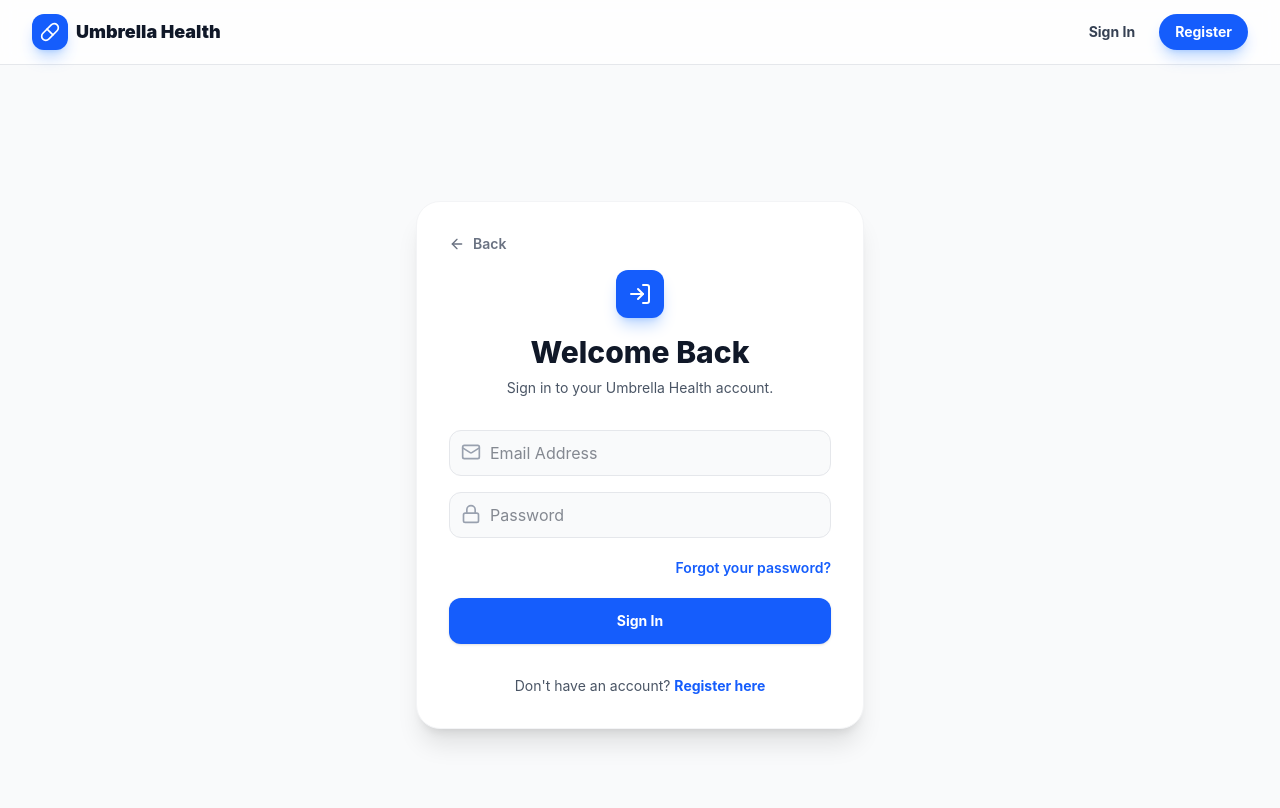
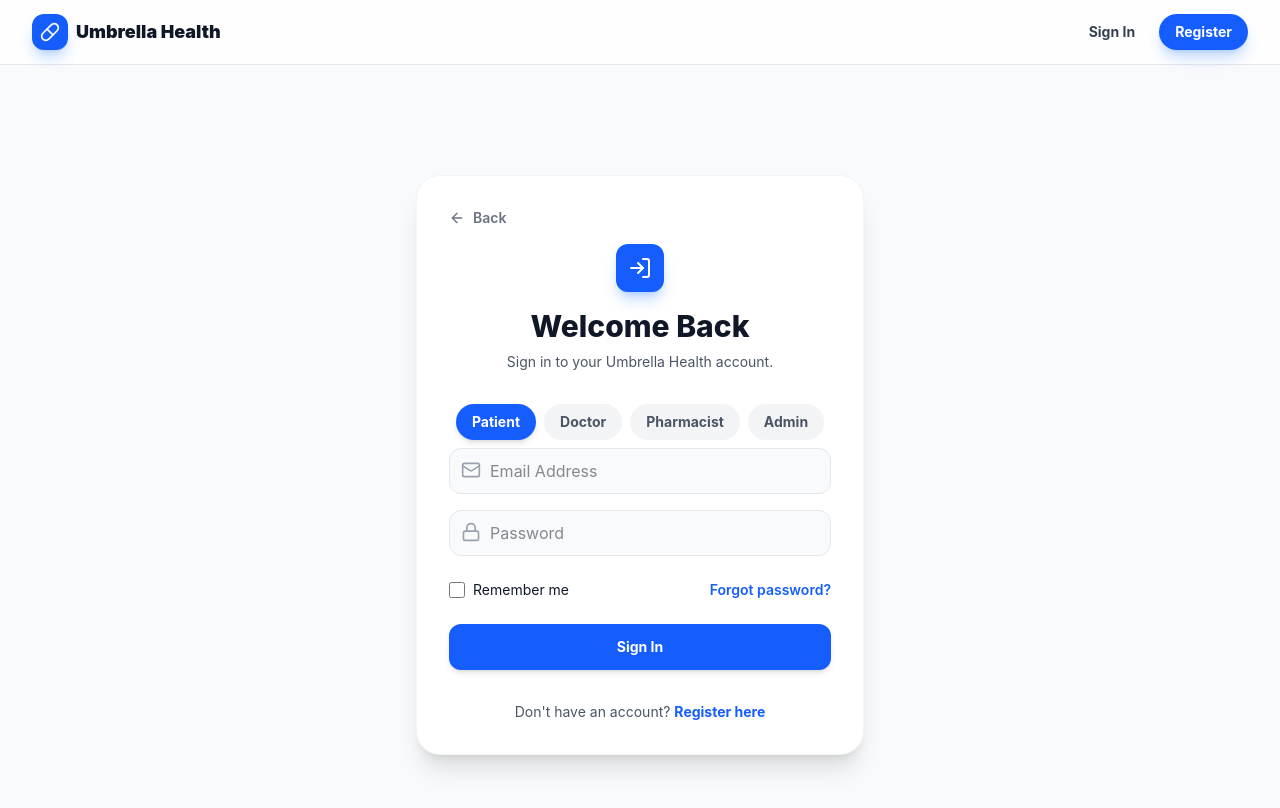
Before and after one commit to Dilanka-Bandara/Umbrella-healthcare, a React app in the folder frontend/: page /login in a window 1280 px wide. Shown: the top 808 px of the page. Built offline with nearby package versions, Linux system fonts and the light colour scheme; no server answers; the HTML template or start-up script is replaced by a standard one.

Commit message:
new login page

```diff
--- a/frontend/src/pages/Login.jsx
+++ b/frontend/src/pages/Login.jsx
@@ -10,10 +10,11 @@ const Login = () => {
   const [isLoading, setIsLoading] = useState(false);
   const [error, setError] = useState('');
 
-  // Form State
+  // 🚨 UPGRADE: Added 'role' to the form state, defaulting to 'patient'
   const [formData, setFormData] = useState({
     email: '',
     password: '',
+    role: 'patient',
   });
 
   const handleInputChange = (e) => {
@@ -26,45 +27,52 @@ const Login = () => {
     setError('');
 
     try {
-      // 1. Send credentials to the backend
+      // 🚨 UPGRADE: Now sending the selected role to the backend!
       const response = await axios.post('http://localhost:5000/api/users/login', {
         email: formData.email,
         password: formData.password,
+        role: formData.role,
       });
 
-      // 2. Success! Extract the digital keys (JWT Token and User Details)
       const { token, user } = response.data;
 
-    // 3. Save the keys in the browser's permanent memory (Local Storage)
       localStorage.setItem('token', token);
       localStorage.setItem('user', JSON.stringify(user));
 
-      // 4. Smart Routing.
-      //    If they were sent here from a protected page (e.g. checkout),
-      //    bounce them back there. Otherwise go to their role dashboard.
+      // 🚨 UPGRADE: Added Pharmacist Routing
       if (from) {
         navigate(from, { replace: true });
       } else if (user.role === 'admin') {
         navigate('/admin');
       } else if (user.role === 'doctor') {
         navigate('/doctor-dashboard');
+      } else if (user.role === 'pharmacist') {
+        navigate('/pharmacist-dashboard'); // Routes pharmacist directly to their dashboard!
       } else {
         navigate('/dashboard'); // Patient
       }
 
     } catch (err) {
       console.error(err);
-      // Display the exact error message your backend sends (e.g., "Invalid credentials" or "Pending admin approval")
       setError(err.response?.data?.message || 'Something went wrong during login.');
     } finally {
       setIsLoading(false);
     }
   };
 
+  // The available roles for the UI tabs
+  const roles = [
+    { id: 'patient', label: 'Patient' },
+    { id: 'doctor', label: 'Doctor' },
+    { id: 'pharmacist', label: 'Pharmacist' },
+    { id: 'admin', label: 'Admin' }
+  ];
+
   return (
     <div className="min-h-screen bg-gray-50 dark:bg-gray-950 flex items-center justify-center py-12 px-4 sm:px-6 transition-colors duration-200">
       <div className="max-w-md w-full space-y-8 bg-white dark:bg-gray-900 p-8 rounded-3xl shadow-xl border border-gray-100 dark:border-gray-800 animate-in fade-in slide-in-from-bottom-4">
-        {/* NEW: Universal Back Button */}
+
+        {/* Universal Back Button */}
         <button
           onClick={() => navigate(-1)}
           className="flex items-center gap-2 text-sm font-semibold text-gray-500 hover:text-blue-600 dark:text-gray-400 dark:hover:text-blue-400 transition-colors group absolute top-8 left-8 sm:static sm:mb-4"
@@ -72,6 +80,7 @@ const Login = () => {
           <ArrowLeft className="h-4 w-4 group-hover:-translate-x-1 transition-transform" />
           Back
         </button>
+
         {/* Header */}
         <div className="text-center">
           <div className="mx-auto h-12 w-12 bg-blue-600 rounded-xl flex items-center justify-center mb-4 shadow-lg shadow-blue-500/30">
@@ -89,9 +98,27 @@ const Login = () => {
         )}
 
         {/* Login Form */}
-        <form className="mt-8 space-y-5" onSubmit={handleSubmit}>
+        <form className="mt-8 space-y-6" onSubmit={handleSubmit}>
+
+          {/* 🚨 NEW: Role Selection Tabs */}
+          <div className="flex flex-wrap justify-center gap-2 mb-2">
+            {roles.map((r) => (
+              <button
+                key={r.id}
+                type="button"
+                onClick={() => setFormData({ ...formData, role: r.id })}
+                className={`px-4 py-2 rounded-full text-xs sm:text-sm font-bold transition-all ${
+                  formData.role === r.id
+                    ? 'bg-blue-600 text-white shadow-md'
+                    : 'bg-gray-100 text-gray-600 dark:bg-gray-800 dark:text-gray-400 hover:bg-gray-200 dark:hover:bg-gray-700'
+                }`}
+              >
+                {r.label}
+              </button>
+            ))}
+          </div>
+
           <div className="space-y-4">
-
             <div className="relative">
               <Mail className="absolute top-3 left-3 h-5 w-5 text-gray-400" />
               <input
@@ -115,19 +142,24 @@ const Login = () => {
                 className="w-full pl-10 pr-4 py-2.5 bg-gray-50 dark:bg-gray-800 border border-gray-200 dark:border-gray-700 rounded-xl focus:ring-2 focus:ring-blue-500 outline-none text-gray-900 dark:text-white transition-all"
               />
             </div>
-
           </div>
 
-          <div className="flex items-center justify-end">
+          <div className="flex items-center justify-between">
+            <div className="flex items-center">
+              <input id="remember-me" type="checkbox" className="h-4 w-4 text-blue-600 focus:ring-blue-500 border-gray-300 rounded cursor-pointer" />
+              <label htmlFor="remember-me" className="ml-2 block text-sm text-gray-900 dark:text-gray-300 cursor-pointer">
+                Remember me
+              </label>
+            </div>
             <a href="#" className="text-sm font-semibold text-blue-600 hover:text-blue-500 dark:text-blue-400 transition-colors">
-              Forgot your password?
+              Forgot password?
             </a>
           </div>
 
           <button
             type="submit"
             disabled={isLoading}
-            className="w-full flex justify-center items-center gap-2 py-3 px-4 border border-transparent rounded-xl shadow-sm text-sm font-bold text-white bg-blue-600 hover:bg-blue-700 focus:ring-2 focus:ring-offset-2 focus:ring-blue-500 disabled:opacity-70 disabled:cursor-not-allowed transition-all"
+            className="w-full flex justify-center items-center gap-2 py-3 px-4 border border-transparent rounded-xl shadow-md text-sm font-bold text-white bg-blue-600 hover:bg-blue-700 focus:ring-2 focus:ring-offset-2 focus:ring-blue-500 disabled:opacity-70 disabled:cursor-not-allowed transition-all"
           >
             {isLoading ? <Loader2 className="h-5 w-5 animate-spin" /> : 'Sign In'}
           </button>
```
